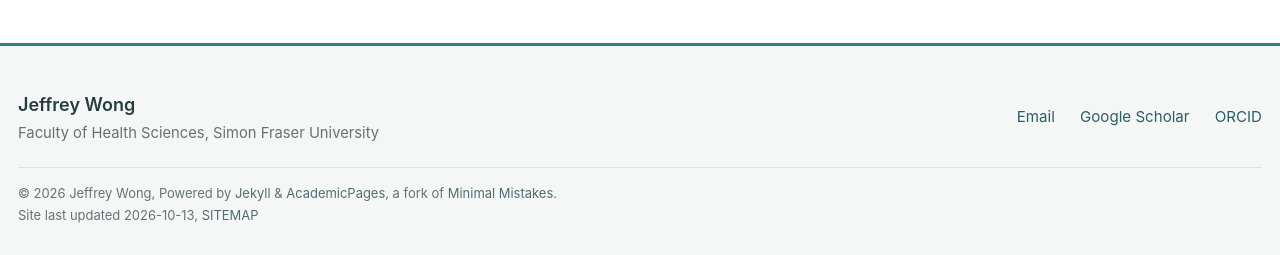
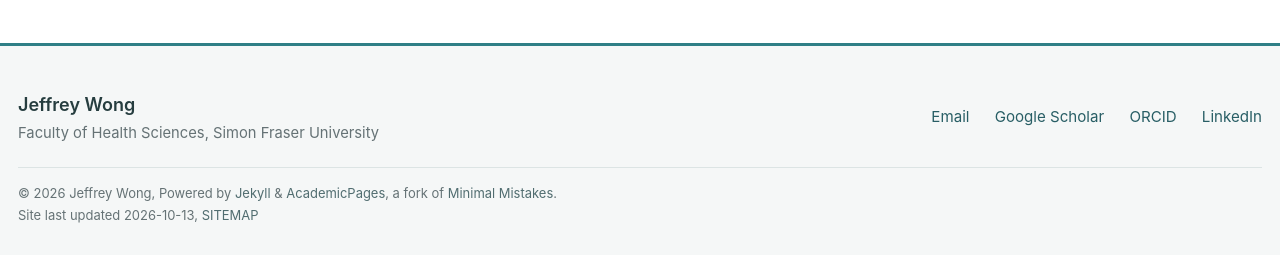
Before and after one commit to itsjeffreywong/itsjeffreywong.github.io, a Jekyll site: the page built from _pages/about.md, in a window 1280 px wide and 1354 px high. Shown: the part 1096-1351 px from the top of the window. Built offline with Jekyll 4.4.1, drawn with Linux system fonts in a browser that asks for light colours; a style sheet for code colours, icons or effects is not loaded.

Commit message:
Update footer.html

```diff
--- a/_includes/footer.html
+++ b/_includes/footer.html
@@ -11,12 +11,9 @@
 
   <nav class="jw-footer__links" aria-label="Footer links">
     <a href="mailto:jow3@sfu.ca">Email</a>
-    <a href="https://scholar.google.com/citations?user=eZD4IMsAAAAJ">
-      Google Scholar
-    </a>
-    <a href="https://orcid.org/0009-0005-8028-3585">
-      ORCID
-    </a>
+    <a href="https://scholar.google.com/citations?user=eZD4IMsAAAAJ">Google Scholar</a>
+    <a href="https://orcid.org/0009-0005-8028-3585">ORCID</a>
+    <a href="https://www.linkedin.com/in/itsjeffreywong">LinkedIn</a>
   </nav>
 </div>
 
```
